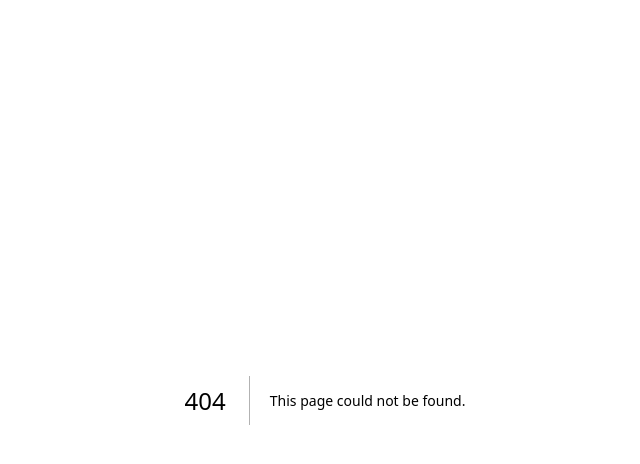
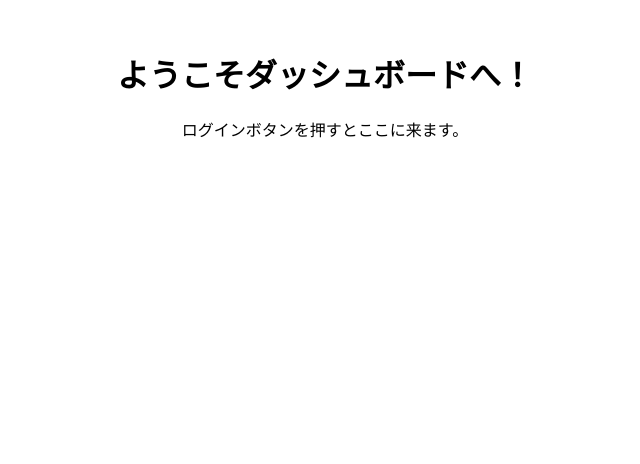
Before and after one commit to fkei753/playwright-hands-on, a Next.js app in the folder app/: page /dashboard in a window 1280 px wide. Before the commit this address had no page. Shown: the top 464 px of the page, without its empty margins (315-955 px from the left). Built offline with nearby package versions, Linux system fonts and the light colour scheme.

Commit message:
Update and rename index2 to dashboard.tsx

```diff
--- /dev/null
+++ b/app/pages/dashboard.tsx
@@ -0,0 +1,17 @@
+// pages/dashboard.tsx
+import React from 'react';
+import Head from 'next/head';
+
+export default function DashboardPage() {
+  return (
+    <>
+      <Head>
+        <title>ダッシュボード</title>
+      </Head>
+      <div style={{ textAlign: 'center', marginTop: '50px' }}>
+        <h1>ようこそダッシュボードへ！</h1>
+        <p>ログインボタンを押すとここに来ます。</p>
+      </div>
+    </>
+  );
+}
```
Also changed, not shown: 1 other file (tests, documents, lock files or other folders).
